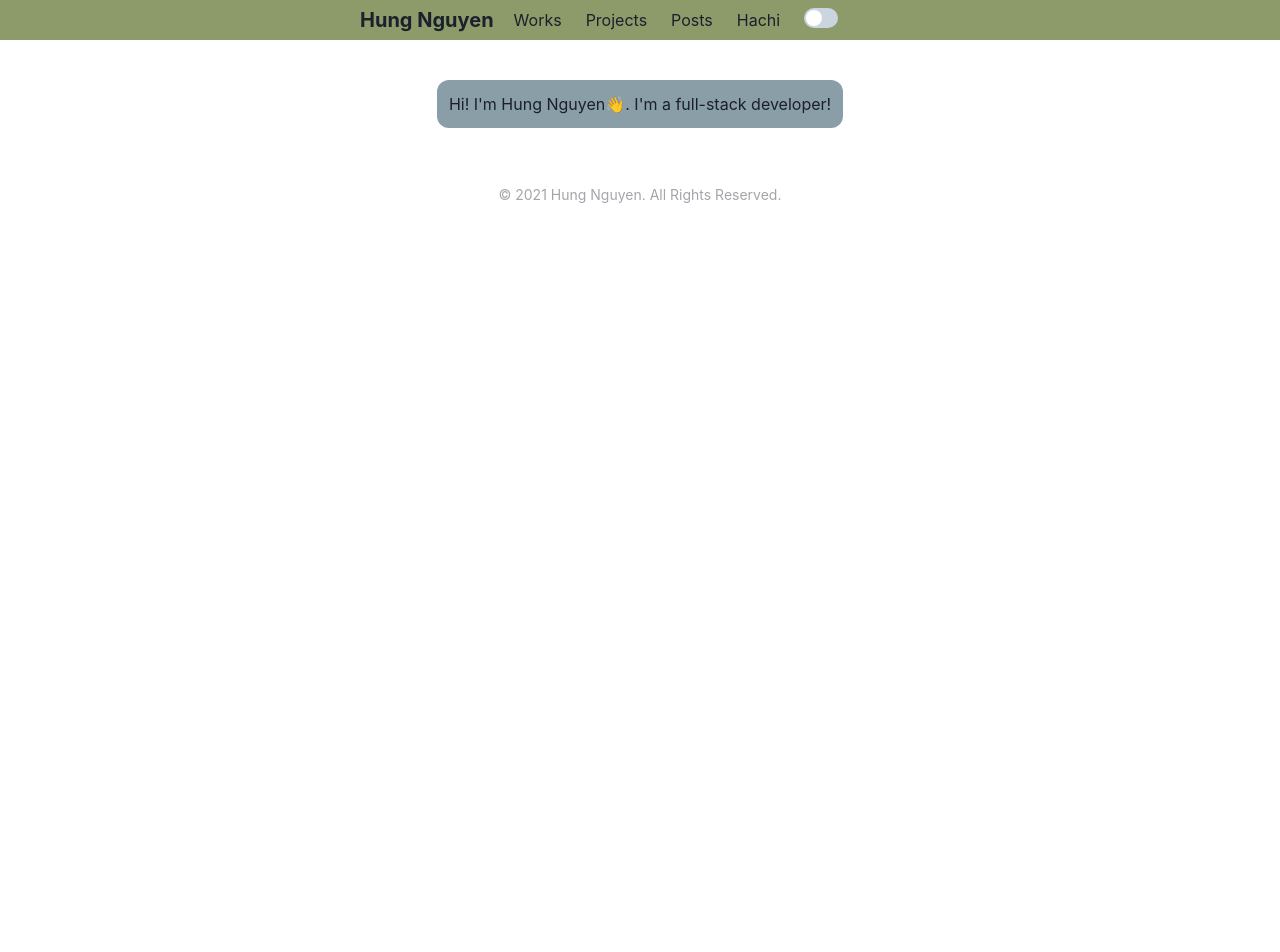
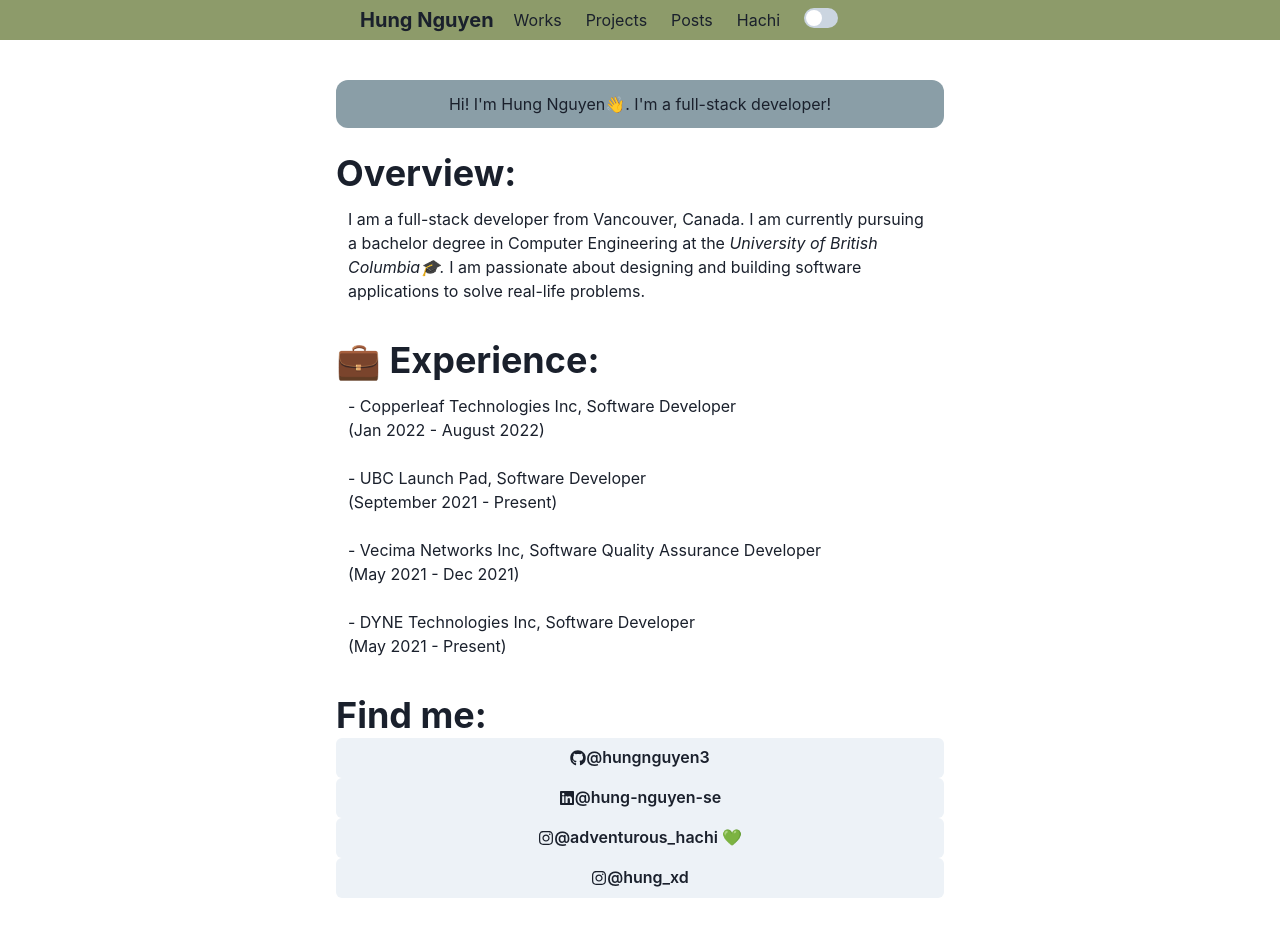
Before and after one commit to hungnguyen3/adventurous-hachi, a Next.js app in the folder hung/: page / in a window 1280 px wide. Shown: the top 952 px of the page. Before the commit the page ends 800 px from the top, so only its background shows below. Built offline with nearby package versions, Linux system fonts and the light colour scheme.

Commit message:
update homepage

```diff
--- a/hung/package.json
+++ b/hung/package.json
@@ -14,12 +14,14 @@
     "framer-motion": "^4.0.3",
     "next": "latest",
     "react": "^17.0.2",
-    "react-dom": "^17.0.2"
+    "react-dom": "^17.0.2",
+    "react-icons": "^4.3.1"
   },
   "devDependencies": {
     "@types/node": "^14.6.0",
     "@types/react": "^17.0.3",
     "@types/react-dom": "^17.0.3",
+    "@types/react-icons": "^3.0.0",
     "typescript": "4.3.2"
   }
 }
--- a/hung/src/components/Navbar.tsx
+++ b/hung/src/components/Navbar.tsx
@@ -55,9 +55,11 @@ export const Navbar: React.FC<NavbarProps> = (props): JSX.Element => {
 				zIndex={1}
 			>
 				<Flex align="center" mr={5}>
-					<Heading as="h1" size="md">
-						Hung Nguyen
-					</Heading>
+					<Link href="/">
+						<Heading as="h1" size="md">
+							Hung Nguyen
+						</Heading>
+					</Link>
 				</Flex>
 
 				<Stack spacing="24px" direction={['row']}>
--- a/hung/src/pages/index.tsx
+++ b/hung/src/pages/index.tsx
@@ -1,17 +1,22 @@
 import {
 	Box,
+	Button,
 	Container,
 	Flex,
 	Heading,
+	Icon,
+	Text,
 	useColorModeValue,
 } from '@chakra-ui/react';
+import { FaGithub, FaInstagram, FaLinkedin } from 'react-icons/fa';
+import Link from 'next/link';
 import { Footer } from '../components/Footer';
 import { Navbar } from '../components/Navbar';
 
 const Index: React.FC<{}> = ({}) => (
 	<Flex flexDirection="column">
 		<Navbar path="/" />
-		<Container maxW="container.sm" centerContent>
+		<Container maxW="container.sm">
 			<Box
 				mt={20}
 				mb={6}
@@ -22,6 +27,67 @@ const Index: React.FC<{}> = ({}) => (
 			>
 				Hi! I'm Hung Nguyen👋. I'm a full-stack developer!
 			</Box>
+
+			<Box mb={6}>
+				<Heading>Overview:</Heading>
+				<Text p={3}>
+					I am a full-stack developer from Vancouver, Canada. I am currently
+					pursuing a bachelor degree in Computer Engineering at the{' '}
+					<Link href="https://www.ubc.ca/">
+						<Text as="i">University of British Columbia🎓. </Text>
+					</Link>
+					I am passionate about designing and building software applications to
+					solve real-life problems.
+				</Text>
+			</Box>
+
+			<Box mb={6}>
+				<Heading>💼 Experience:</Heading>
+				<Text p={3}>
+					- Copperleaf Technologies Inc, Software Developer
+					<br />
+					(Jan 2022 - August 2022)
+				</Text>
+				<Text p={3}>
+					- UBC Launch Pad, Software Developer
+					<br />
+					(September 2021 - Present)
+				</Text>
+				<Text p={3}>
+					- Vecima Networks Inc, Software Quality Assurance Developer
+					<br />
+					(May 2021 - Dec 2021)
+				</Text>
+				<Text p={3}>
+					- DYNE Technologies Inc, Software Developer
+					<br />
+					(May 2021 - Present)
+				</Text>
+			</Box>
+
+			<Box mb={6} display="flex" flexDirection="column">
+				<Heading>Find me:</Heading>
+				<Link href="https://github.com/hungnguyen3">
+					<Button>
+						<Icon as={FaGithub} /> @hungnguyen3
+					</Button>
+				</Link>
+				<Link href="https://www.linkedin.com/in/hung-nguyen-se/">
+					<Button>
+						<Icon as={FaLinkedin} /> @hung-nguyen-se
+					</Button>
+				</Link>
+				<Link href="https://www.instagram.com/adventurous_hachi/">
+					<Button>
+						<Icon as={FaInstagram} /> @adventurous_hachi 💚
+					</Button>
+				</Link>
+				<Link href="https://www.instagram.com/hung_xd/">
+					<Button>
+						<Icon as={FaInstagram} /> @hung_xd
+					</Button>
+				</Link>
+			</Box>
 		</Container>
 		<Footer />
 	</Flex>
```
Also changed, not shown: 1 other file (tests, documents, lock files or other folders).
